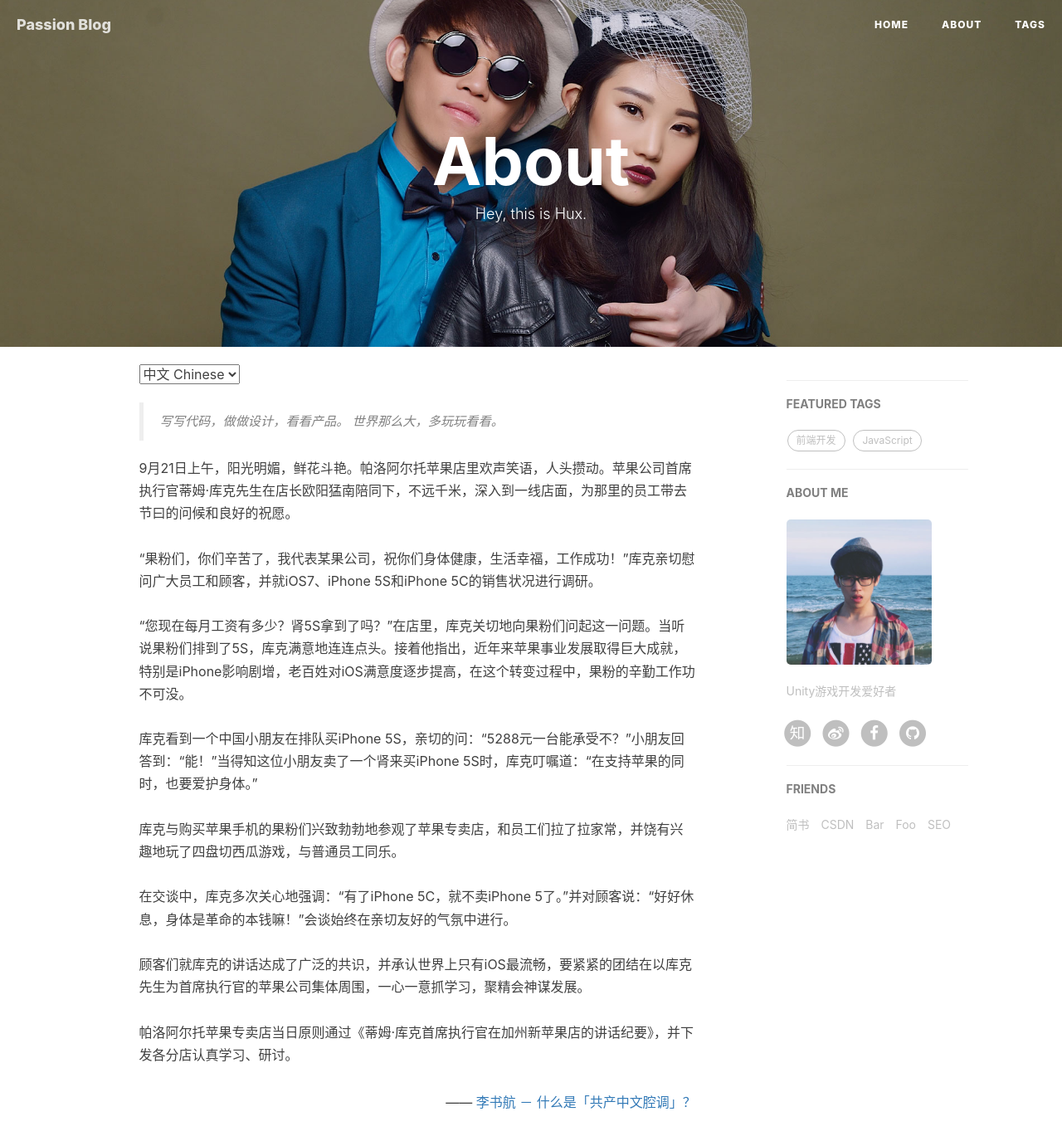
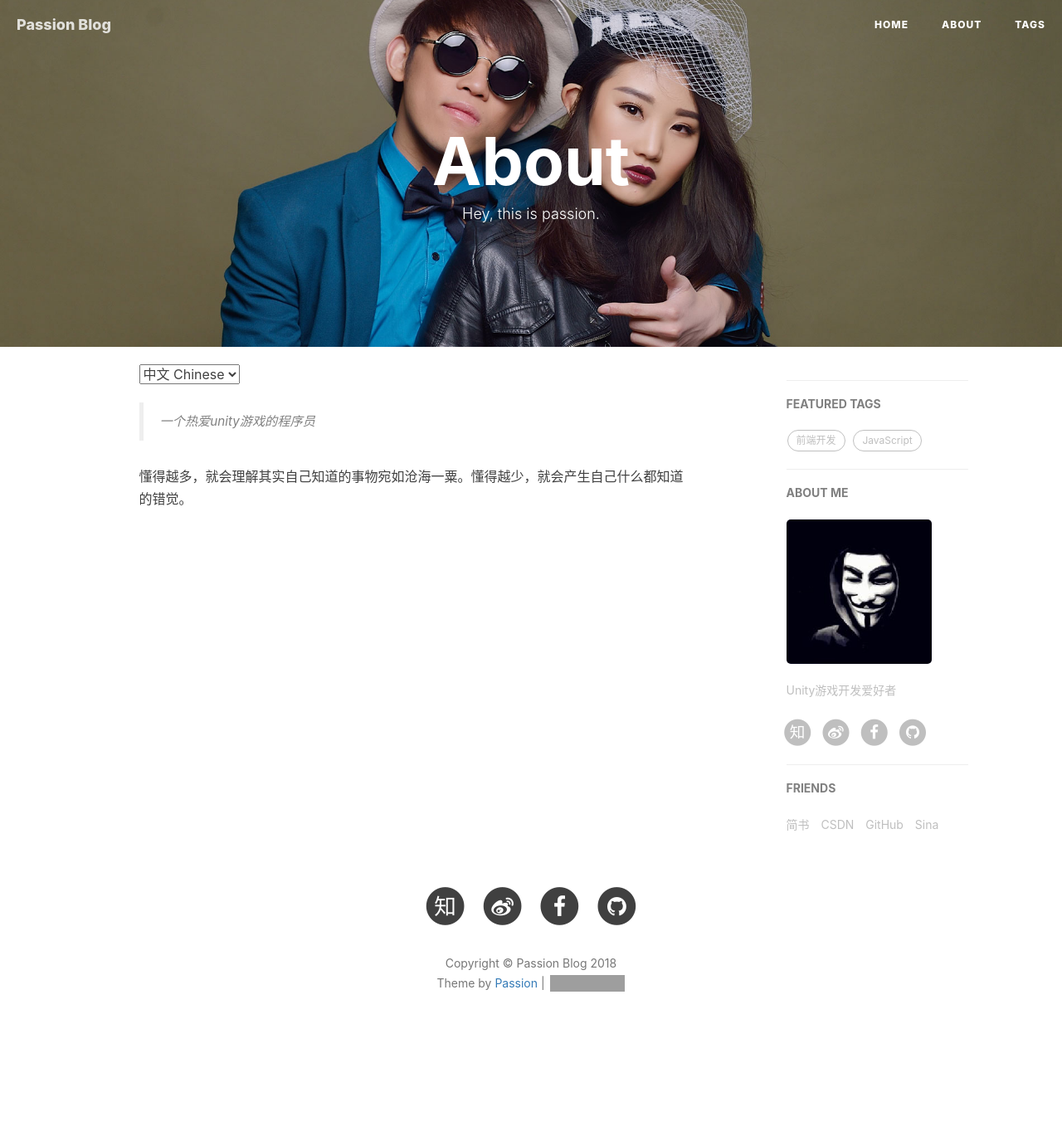
Before and after one commit to passiony/passiony.github.io, a Jekyll site: the page built from about.html, in a window 1280 px wide and 1400 px high. Shown: the top 1375 px of the window at 83% size. Built offline with Jekyll 4.4.1, drawn with Linux system fonts in a browser that asks for light colours; nearby versions of some CDN libraries; comment, search, counter and statistics services are not loaded; grey boxes are pictures that could not be loaded.

Commit message:
修改页面

```diff
--- a/_config.yml
+++ b/_config.yml
@@ -2,7 +2,7 @@
 title: Passion Blog
 SEOTitle: Passion的博客 | Passion Blog
 header-img: img/home-bg.jpg
-email: passion@gmail.com
+email: 563129582@qq.com
 description: ""
 keyword: ""
 url: "http://passiony.github.io"              # your host, for absolute URL
@@ -12,13 +12,10 @@ baseurl: "/passiony.github.io"         # for example, '/blog' if your blog hoste
 
 # SNS settings
 RSS: false
-weibo_username:     passion
-zhihu_username:     passion
-github_username:    passion
-#twitter_username:  passion
-facebook_username:  passion
-
-
+weibo_username:     passiony
+github_username:    passiony
+csdn_username:      yupu56
+zhihu_username:     yupu56
 
 # Build settings
 # from 2016, 'pygments' is unsupported on GitHub Pages. Use 'rouge' for highlighting instead.
@@ -69,7 +66,7 @@ ga_domain: passion.io
 # Sidebar settings
 sidebar: true                           # whether or not using Sidebar.
 sidebar-about-description: "Unity游戏开发爱好者"
-sidebar-avatar: /img/avatar-hux.jpg      # use absolute URL, seeing it's used in both `/` and `/about/`
+sidebar-avatar: /img/avatar_passion.png      # use absolute URL, seeing it's used in both `/` and `/about/`
 
 
 
@@ -88,13 +85,10 @@ friends: [
         title: "CSDN",
         href: "https://blog.csdn.net/yupu56"
     },{
-        title: "Bar",
-        href: "#"
+        title: "GitHub",
+        href: "http://passiony.github.io"
     },{
-        title: "Foo",
-        href: "#"
-    },{
-        title: "SEO",
-        href: "#"
+        title: "Sina",
+        href: "http://weibo.com/passiony"
     }
 ]
--- a/_includes/footer.html
+++ b/_includes/footer.html
@@ -4,27 +4,6 @@
         <div class="row">
             <div class="col-lg-8 col-lg-offset-2 col-md-10 col-md-offset-1">
                 <ul class="list-inline text-center">
-                    {% if site.RSS %}
-                    <li>
-                        <a href="{{ "/feed.xml" | prepend: site.baseurl }}">
-                            <span class="fa-stack fa-lg">
-                                <i class="fa fa-circle fa-stack-2x"></i>
-                                <i class="fa fa-rss fa-stack-1x fa-inverse"></i>
-                            </span>
-                        </a>
-                    </li>
-                    {% endif %}
-                    {% if site.twitter_username %}
-                    <li>
-                        <a href="https://twitter.com/{{ site.twitter_username }}">
-                            <span class="fa-stack fa-lg">
-                                <i class="fa fa-circle fa-stack-2x"></i>
-                                <i class="fa fa-twitter fa-stack-1x fa-inverse"></i>
-                            </span>
-                        </a>
-                    </li>
-                    {% endif %}
-
                     <!-- add Weibo, Zhihu by Hux, add target = "_blank" to <a> by Hux -->
                     {% if site.zhihu_username %}
                     <li>
@@ -46,11 +25,9 @@
                         </a>
                     </li>
                     {% endif %}
-
-
-                    {% if site.facebook_username %}
+                    {% if site.csdn_username %}
                     <li>
-                        <a target="_blank" href="https://www.facebook.com/{{ site.facebook_username }}">
+                        <a target="_blank" href="https://blog.csdn.net/{{ site.csdn_username }}">
                             <span class="fa-stack fa-lg">
                                 <i class="fa fa-circle fa-stack-2x"></i>
                                 <i class="fa fa-facebook fa-stack-1x fa-inverse"></i>
@@ -72,11 +49,11 @@
                 <p class="copyright text-muted">
                     Copyright &copy; {{ site.title }} {{ site.time | date: '%Y' }}
                     <br>
-                    Theme by <a href="http://huangxuan.me">Hux</a> |
+                    Theme by <a href="http://passiony.github.io">Passion</a> |
                     <iframe
                         style="margin-left: 2px; margin-bottom:-5px;"
                         frameborder="0" scrolling="0" width="91px" height="20px"
-                        src="https://ghbtns.com/github-btn.html?user=huxpro&repo=huxpro.github.io&type=star&count=true" >
+                        src="https://ghbtns.com/github-btn.html?user=passiony&repo=passiony.github.io&type=star&count=true" >
                     </iframe>
                 </p>
             </div>
--- a/_layouts/page.html
+++ b/_layouts/page.html
@@ -110,26 +110,6 @@ layout: default
                         {% endif %}
                         <!-- SNS Link -->
                         <ul class="list-inline">
-                            {% if site.RSS %}
-                            <li>
-                                <a href="{{ "/feed.xml" | prepend: site.baseurl }}">
-                                    <span class="fa-stack fa-lg">
-                                        <i class="fa fa-circle fa-stack-2x"></i>
-                                        <i class="fa fa-rss fa-stack-1x fa-inverse"></i>
-                                    </span>
-                                </a>
-                            </li>
-                            {% endif %}
-                            {% if site.twitter_username %}
-                            <li>
-                                <a href="https://twitter.com/{{ site.twitter_username }}">
-                                    <span class="fa-stack fa-lg">
-                                        <i class="fa fa-circle fa-stack-2x"></i>
-                                        <i class="fa fa-twitter fa-stack-1x fa-inverse"></i>
-                                    </span>
-                                </a>
-                            </li>
-                            {% endif %}
                             {% if site.zhihu_username %}
                             <li>
                                 <a target="_blank" href="https://www.zhihu.com/people/{{ site.zhihu_username }}">
@@ -150,9 +130,9 @@ layout: default
                                 </a>
                             </li>
                             {% endif %}
-                            {% if site.facebook_username %}
+                             {% if site.csdn_username %}
                             <li>
-                                <a target="_blank" href="https://www.facebook.com/{{ site.facebook_username }}">
+                                <a target="_blank" href="https://blog.csdn.net/{{ site.csdn_username }}">
                                     <span class="fa-stack fa-lg">
                                         <i class="fa fa-circle fa-stack-2x"></i>
                                         <i class="fa fa-facebook fa-stack-1x fa-inverse"></i>
--- a/about.html
+++ b/about.html
@@ -1,7 +1,7 @@
 ---
 layout: page
 title: "About"
-description: "Hey, this is Hux."
+description: "Hey, this is passion."
 header-img: "img/about-bg.jpg"
 ---
 
@@ -14,36 +14,26 @@ header-img: "img/about-bg.jpg"
 <!-- Chinese Version -->
 <div class="zh post-container">
     <blockquote>
-        写写代码，做做设计，看看产品。
-        世界那么大，多玩玩看看。
+        一个热爱unity游戏的程序员
     </blockquote>
-    9月21日上午，阳光明媚，鲜花斗艳。帕洛阿尔托苹果店里欢声笑语，人头攒动。苹果公司首席执行官蒂姆·库克先生在店长欧阳猛南陪同下，不远千米，深入到一线店面，为那里的员工带去节曰的问候和良好的祝愿。<br><br>“果粉们，你们辛苦了，我代表某果公司，祝你们身体健康，生活幸福，工作成功！”库克亲切慰问广大员工和顾客，并就iOS7、iPhone 5S和iPhone 5C的销售状况进行调研。 <br><br>“您现在每月工资有多少？肾5S拿到了吗？”在店里，库克关切地向果粉们问起这一问题。当听说果粉们排到了5S，库克满意地连连点头。接着他指出，近年来苹果事业发展取得巨大成就，特别是iPhone影响剧增，老百姓对iOS满意度逐步提高，在这个转变过程中，果粉的辛勤工作功不可没。<br><br>库克看到一个中国小朋友在排队买iPhone 5S，亲切的问：“5288元一台能承受不？”小朋友回答到：“能！”当得知这位小朋友卖了一个肾来买iPhone 5S时，库克叮嘱道：“在支持苹果的同时，也要爱护身体。”<br><br>库克与购买苹果手机的果粉们兴致勃勃地参观了苹果专卖店，和员工们拉了拉家常，并饶有兴趣地玩了四盘切西瓜游戏，与普通员工同乐。<br><br>在交谈中，库克多次关心地强调：“有了iPhone 5C，就不卖iPhone 5了。”并对顾客说：“好好休息，身体是革命的本钱嘛！”会谈始终在亲切友好的气氛中进行。<br><br>顾客们就库克的讲话达成了广泛的共识，并承认世界上只有iOS最流畅，要紧紧的团结在以库克先生为首席执行官的苹果公司集体周围，一心一意抓学习，聚精会神谋发展。<br>
-    <br>帕洛阿尔托苹果专卖店当日原则通过《蒂姆·库克首席执行官在加州新苹果店的讲话纪要》，并下发各分店认真学习、研讨。
-
-    <p style="text-align:right;">
-        —— <a href="http://www.zhihu.com/question/19687065">李书航 － 什么是「共产中文腔调」？ </a>
+    <p>
+        懂得越多，就会理解其实自己知道的事物宛如沧海一粟。懂得越少，就会产生自己什么都知道的错觉。
     </p>
-
 </div>
 
 <!-- English Version -->
 <div class="en post-container">
     <blockquote>
-        Designer or Engineer, things in between.
+        a programmer who loves unity games
     </blockquote>
 
     <p>
-        Your work is going to fill a large part of your life, and the only way to be truly satisfied is to do what you believe is great work. And the only way to do great work is to love what you do. If you haven’t found it yet, keep looking. Don’t settle. As with all matters of the heart, you’ll know when you find it.
+        The more you know, the more you know that what you know is like a drop in the ocean. The less you know, the more you will have the illusion that you know everything.
     </p>
 
-    <p>
-    If you want to live your life in a creative way, as an artist, you have to not look back too much. You have to be willing to take whatever you’ve done and whoever you were and throw them away.
-    </p>
-
-    <p style="text-align:right;">
+    <!-- <p style="text-align:right;">
     -- Steve Jobs
-    </p>
-
+    </p> -->
 </div>
 
 <!-- Handle Language Change -->
```
Also changed, not shown: img/avatar-hux.jpg (deleted), img/avatar_passion.png (added).
